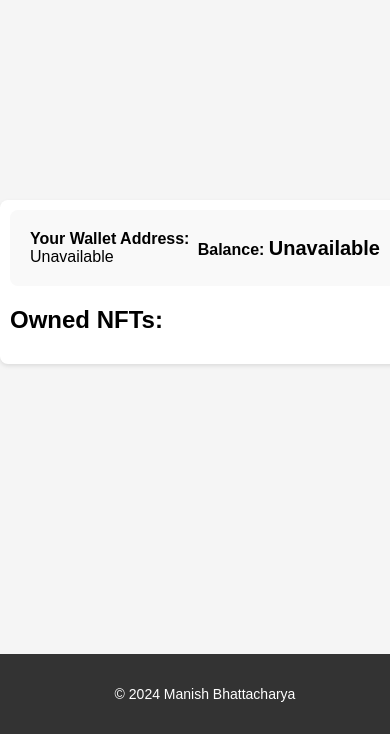
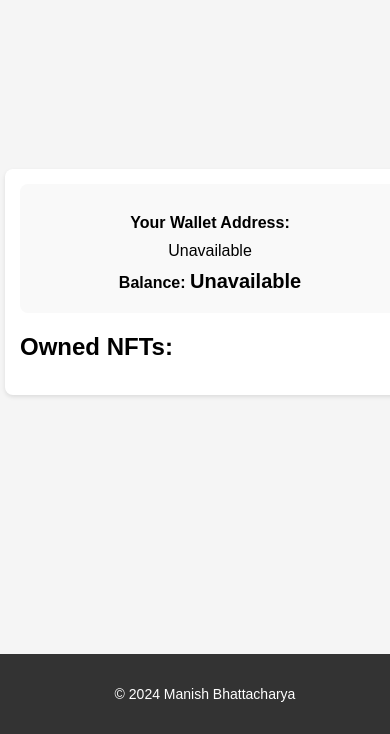
Before and after one commit to introvertmac/Conditional-NFTs, a plain HTML site: page profile.html in a window 390 px wide. Shown: the part 110-844 px from the top of the page. Drawn offline with Linux system fonts and the light colour scheme.

Commit message:
Update profile.css

```diff
--- a/profile.css
+++ b/profile.css
@@ -190,3 +190,37 @@ body, html {
     font-size: 16px;
     margin-bottom: 5px;
 }
+
+/* Media query for responsive adjustments */
+@media screen and (max-width: 768px) {
+    .container {
+        flex-direction: column;
+        height: auto;
+        padding: 10px;
+    }
+
+    .main-content {
+        padding-top: 60px; /* Reduced padding-top for more space */
+        padding-bottom: 20px; /* Reduced padding-bottom for consistency */
+        padding-left: 5px; /* Reduced side paddings */
+        padding-right: 5px;
+    }
+
+    .profile-container {
+        padding: 15px; /* Reduced padding for more content space */
+    }
+
+    .wallet-info, .nft-gallery {
+        flex-direction: column; /* Stack elements vertically */
+        align-items: center; /* Center-align for a neater appearance */
+    }
+
+    .nft-container {
+        grid-template-columns: repeat(auto-fit, minmax(150px, 1fr)); /* Adjust NFT gallery grid for smaller screens */
+    }
+
+    .wallet-info p, .wallet-balance {
+        text-align: center; /* Center-align text for better readability */
+        margin-top: 10px; /* Add some space between elements */
+    }
+}
```
